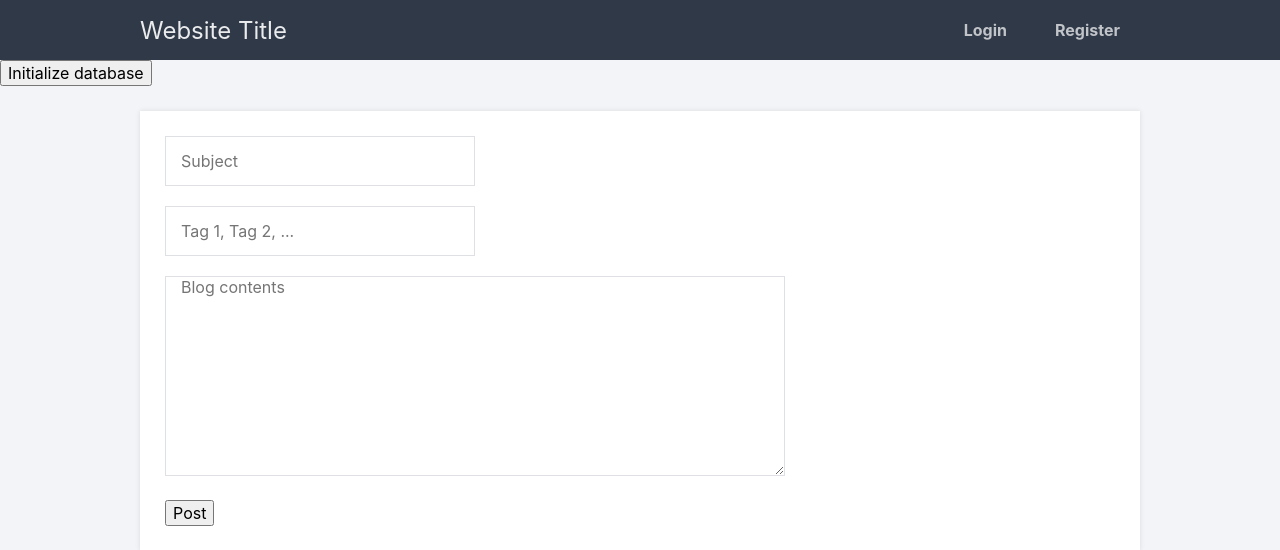
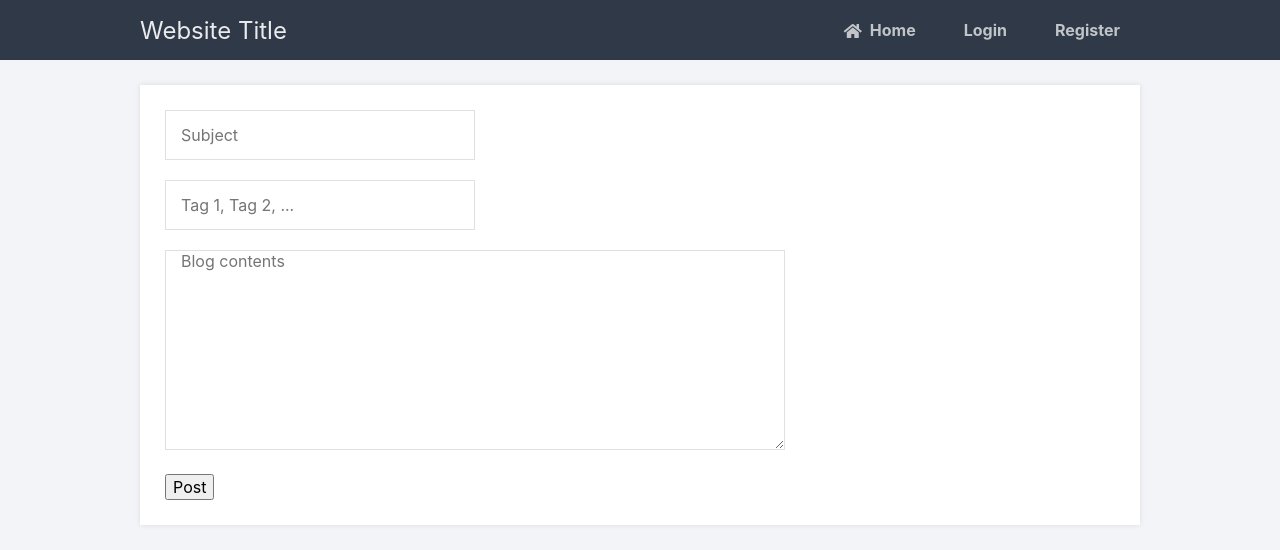
Before and after one commit to bmcclelland/comp440, a Flask app: page /post in a window 1280 px wide. Shown: the top 550 px of the page. Run offline with Flask 2, Linux system fonts and the light colour scheme.

Commit message:
Fix mistakes

```diff
--- a/backend.py
+++ b/backend.py
@@ -135,7 +135,7 @@ def get_blog(blogid):
     cursor = db.cursor(dictionary=True)
     try:
         # Get blog
-        query = "SELECT blogid as id, author, description, blogdate as date FROM Blogs WHERE blogid = %s"
+        query = "SELECT blogid as id, author, subject, description, blogdate as date FROM Blogs WHERE blogid = %s"
         data = (blogid,)
         cursor.execute(query, data)
         blog = cursor.fetchone()
--- a/templates/bloglist.html
+++ b/templates/bloglist.html
@@ -3,6 +3,9 @@
 {% block title %}Blogs{% endblock %}
 
 {% block content %}
+<form action="{{ url_for('action_initialize') }}" method="post">
+    <input type="Submit" value="Initialize database">
+</form>
 <h2>Blogs</h2>
 <table>
 {% for blog in blogs %}
--- a/templates/layout.html
+++ b/templates/layout.html
@@ -16,6 +16,7 @@
                     <a href="{{ url_for('show_postblog') }}"><i class="fas fa-pen"></i>Post Blog</a>
                     <a href="{{ url_for('action_logout') }}"><i class="fas fa-sign-out-alt"></i>Logout {{ username }}</a>
                 {% else %}
+                    <a href="{{ url_for('show_home') }}"><i class="fas fa-home"></i>Home</a>
                     <a href="{{ url_for('show_login') }}"><i class="fas"></i>Login</a>
                     <a href="{{ url_for('show_register') }}"><i class="fas"></i>Register</a>
                 {% endif %}
@@ -24,9 +25,6 @@
         {% if msg %}
             <div class="msg">{{ msg }}</div>
         {% endif %}
-        <form action="{{ url_for('action_initialize') }}" method="post">
-            <input type="Submit" value="Initialize database">
-        </form>
 		<div class="content">
 			{% block content %}{% endblock %}
 		</div>
```
